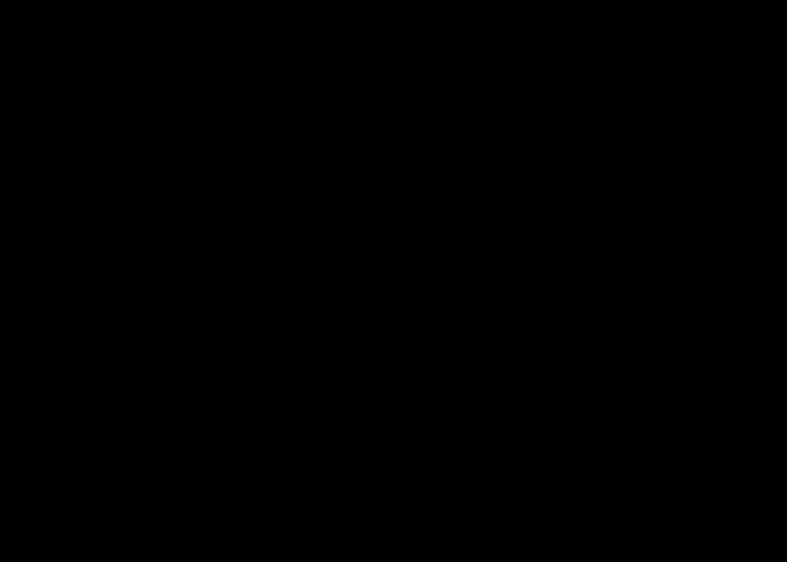
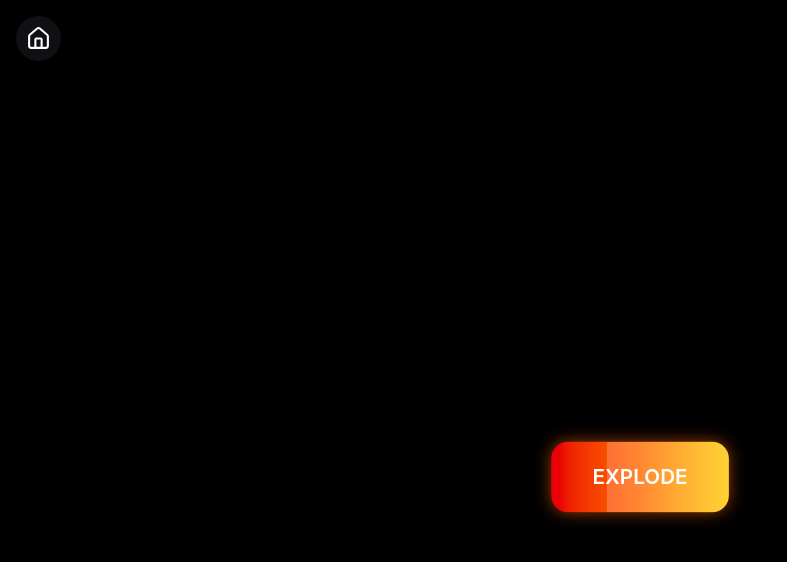
Before and after one commit to Hrisshhii/react-practice, a React (Vite) app in the folder framermotion/: page /#/explosion in a window 1280 px wide. Before the commit this address had no page. Shown: the top 562 px of the page, without its empty margins (0-787 px from the left). Built offline with nearby package versions, Linux system fonts and the light colour scheme.

Commit message:
Adding explosion project

```diff
--- a/framermotion/src/App.tsx
+++ b/framermotion/src/App.tsx
@@ -2,6 +2,7 @@ import { Routes,Route } from 'react-router-dom'
 import './App.css'
 import Home from './components/Home'
 import WaterDropButton from './components/PulseButton/WaterDropButton'
+import ExplosionButton from './components/ExplodeButton/ExplosionButton'
 
 function App() {
 
@@ -10,6 +11,7 @@ function App() {
     <Routes>
       <Route path="/" element={<Home />}/>
       <Route path="/water-drop" element={<WaterDropButton/>}/>
+      <Route path="/explosion" element={<ExplosionButton/>} />
     </Routes>
     </>
   )
--- /dev/null
+++ b/framermotion/src/components/ExplodeButton/ExplosionButton.tsx
@@ -0,0 +1,115 @@
+import { useState } from "react";
+import { BackHome } from "../BackHome";
+import { AnimatePresence,motion } from "framer-motion";
+
+interface Particle{
+  id:number;
+  angle:number;
+  distance:number;
+  color:string;
+  size:number;
+  duration:number;
+  scaleEnd:number;
+  rotation:number;
+}
+
+export default function ExplosionButton(){
+  const [particles,setParticles]=useState<Particle[]>([]);
+  const [exploded,setExploded]=useState(false);
+
+  const handleClick=()=>{
+    const newParticles: Particle[]=Array.from({length:150}).map((_,i)=>{
+      const hue = Math.random()*60;
+      return {
+        id: Date.now()+i,
+        angle: Math.random()*360,
+        distance: 350+Math.random()*700,
+        color:`hsl(${hue},90%,${50+Math.random()*20}%)`,
+        size:6+Math.random()*18,
+        duration:0.6+Math.random()*0.6,
+        scaleEnd:Math.random()*0.5,
+        rotation:Math.random()*720
+      };
+    });
+
+    setParticles(newParticles);
+    setExploded(true);
+    setTimeout(()=>{
+      setParticles([]);
+      setExploded(false);
+    },800)
+  };
+
+  return(
+    <div className="relative h-screen bg-black overflow-hidden">
+      <BackHome/>
+
+      <motion.div className="flex justify-center items-center h-screen"
+        animate={exploded?{
+          x:[0,-15,15,-10,10,-5,5,0],
+          y:[0,-15,15,-10,10,-5,5,0],
+          rotate:[0,-1,1,-0.5,0.5,0]
+        }:{}}
+        transition={{duration:0.4}}
+      >
+        <AnimatePresence>
+          {!exploded && (
+            <motion.button onClick={handleClick}
+              className="relative px-10 py-5 text-xl font-semibold text-white rounded-2xl cursor-pointer overflow-hidden bg-linear-to-r from-red-600 via-orange-500 to-yellow-400 shadow-[0_0_15px_rgba(255,100,0,0.6)]"
+              initial={{scale:1}}
+              whileTap={{scale:0.85}}
+              animate={exploded?{scale:1.6,opacity:0}:{scale:[1,1.05,1]}}
+              transition={{duration:0.6,ease:"easeInOut",repeat:exploded?0:Infinity}}
+              exit={{scale:0}}
+            >
+              <span className="relative z-10">EXPLODE</span>
+              <motion.div
+                className="absolute top-0 -left-full w-full h-full bg-white/20"
+                animate={{ left: ["-100%", "120%"] }}
+                transition={{ duration: 5, repeat: Infinity, ease: "linear" }}
+              />
+            </motion.button>
+          )}
+        </AnimatePresence>
+
+        <AnimatePresence>
+          {exploded && (
+            <motion.div
+              className="absolute w-40 h-40 bg-[#ffa194] rounded-full blur-2xl"
+              initial={{scale:0,opacity:0.6}}
+              animate={{scale: 2,opacity:0}}
+              exit={{opacity:0}}
+              transition={{duration:0.3}}
+            />
+          )}
+        </AnimatePresence>
+
+        <AnimatePresence>
+          {particles.map((p)=>{
+            const rad=(p.angle*Math.PI)/180;
+            const x=Math.cos(rad)*p.distance;
+            const y=Math.sin(rad)*p.distance;
+            return(
+              <motion.span key={p.id}
+                className="absolute rounded-full "
+                style={{
+                  backgroundColor:p.color,
+                  width:p.size,
+                  height:p.size
+                }}
+                initial={{x:0,y:0,opacity:1,scale:1}}
+                animate={{
+                  x:x+200,y:y+100,
+                  opacity:0,
+                  scale:p.scaleEnd,
+                  rotate:p.rotation
+                }}
+                transition={{duration:p.duration,ease:"easeOut"}}
+              />
+            )
+          })}
+        </AnimatePresence>
+      </motion.div>
+    </div>
+  );
+}
--- a/framermotion/src/components/Home.tsx
+++ b/framermotion/src/components/Home.tsx
@@ -7,6 +7,9 @@ export default function Home() {
       <h1 className="title">Framer Motion Cards</h1>
       <div className="projects">
         <Link to="/water-drop" className="card">💧 Water Drop</Link>
+        <Link to="/explosion" className="card">💥 Particle Explosion Button</Link>
+        <Link to="" className="card">📣 Sound-Reactive Animation</Link>
+        <Link to="" className="card">⬜️ Glass Morphing Card Transition</Link>
         <a href="https://hrisshhii.github.io/react-practice/ts" className="card" style={{ background: "linear-gradient(135deg,#6366f1,#22d3ee)" }}>
           ⚡ TypeScript Mini Projects
         </a>
```
